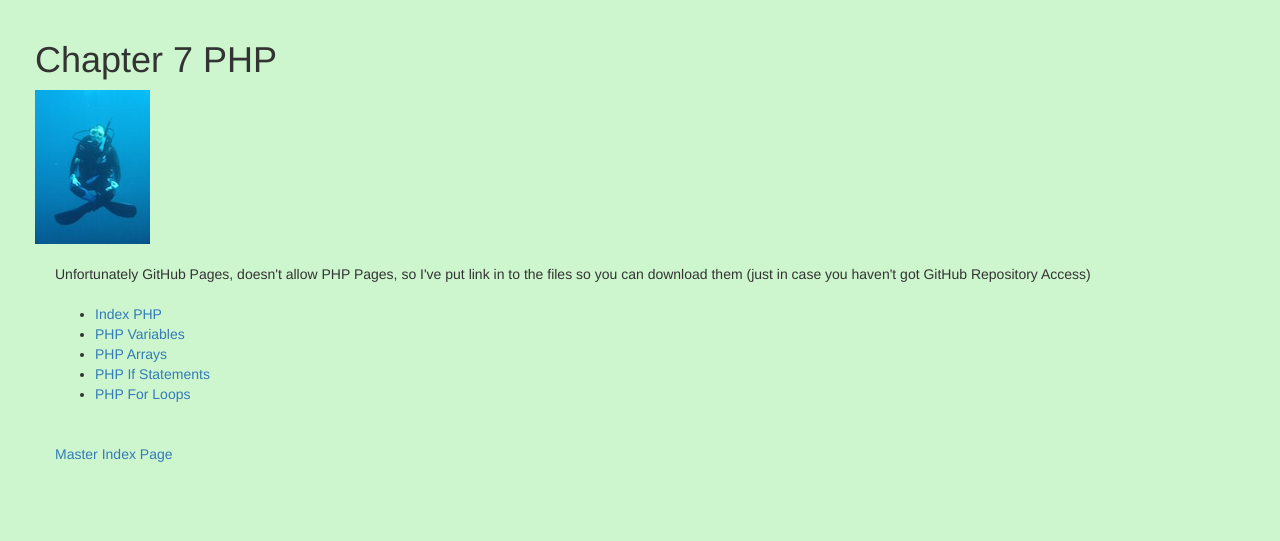
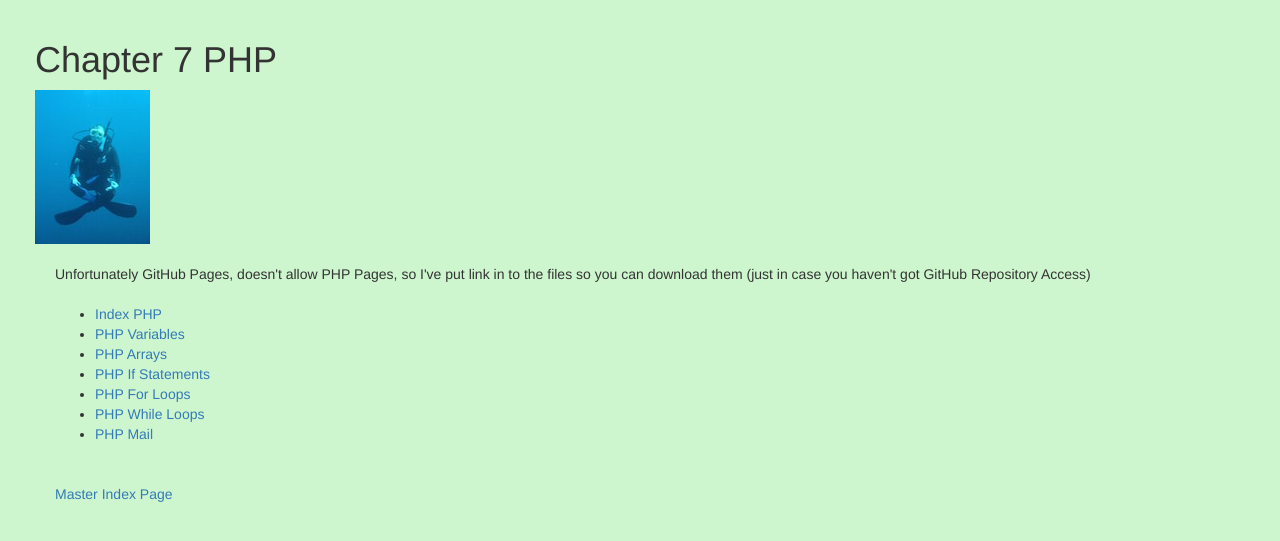
Before and after one commit to JohnDuxbury/JohnDuxbury.github.io, a Jekyll site: the page Chapter 7 PHP/index.html, which Jekyll copies as it is, in a window 1280 px wide. Shown: the top 541 px of the page. Built offline with Jekyll 4.4.1, drawn with Linux system fonts in a browser that asks for light colours; nearby versions of some CDN libraries; library files that are not in the unit come from our copies.

Commit message:
Index Update

```diff
--- a/Chapter 7 PHP/index.html
+++ b/Chapter 7 PHP/index.html
@@ -34,6 +34,8 @@
 			<li><a href="array.php">PHP Arrays</a></li>
 			<li><a href="ifstat.php">PHP If Statements</a></li>
 			<li><a href="forloop.php">PHP For Loops</a></li>
+			<li><a href="while.php">PHP While Loops</a></li>
+			<li><a href="mailer.php">PHP Mail</a></li>
 		</ul>
 	</div>
 	<div class="container">
```
